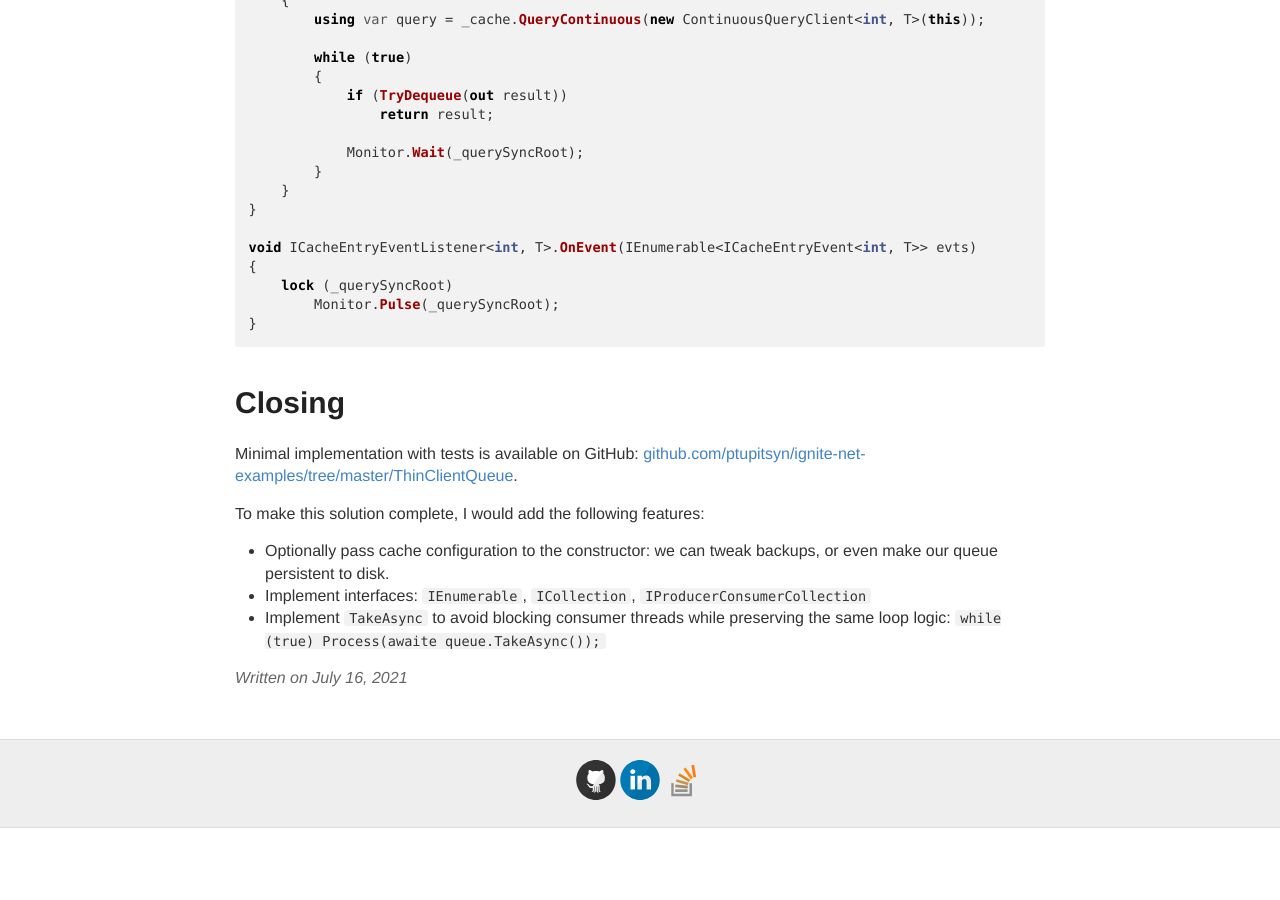
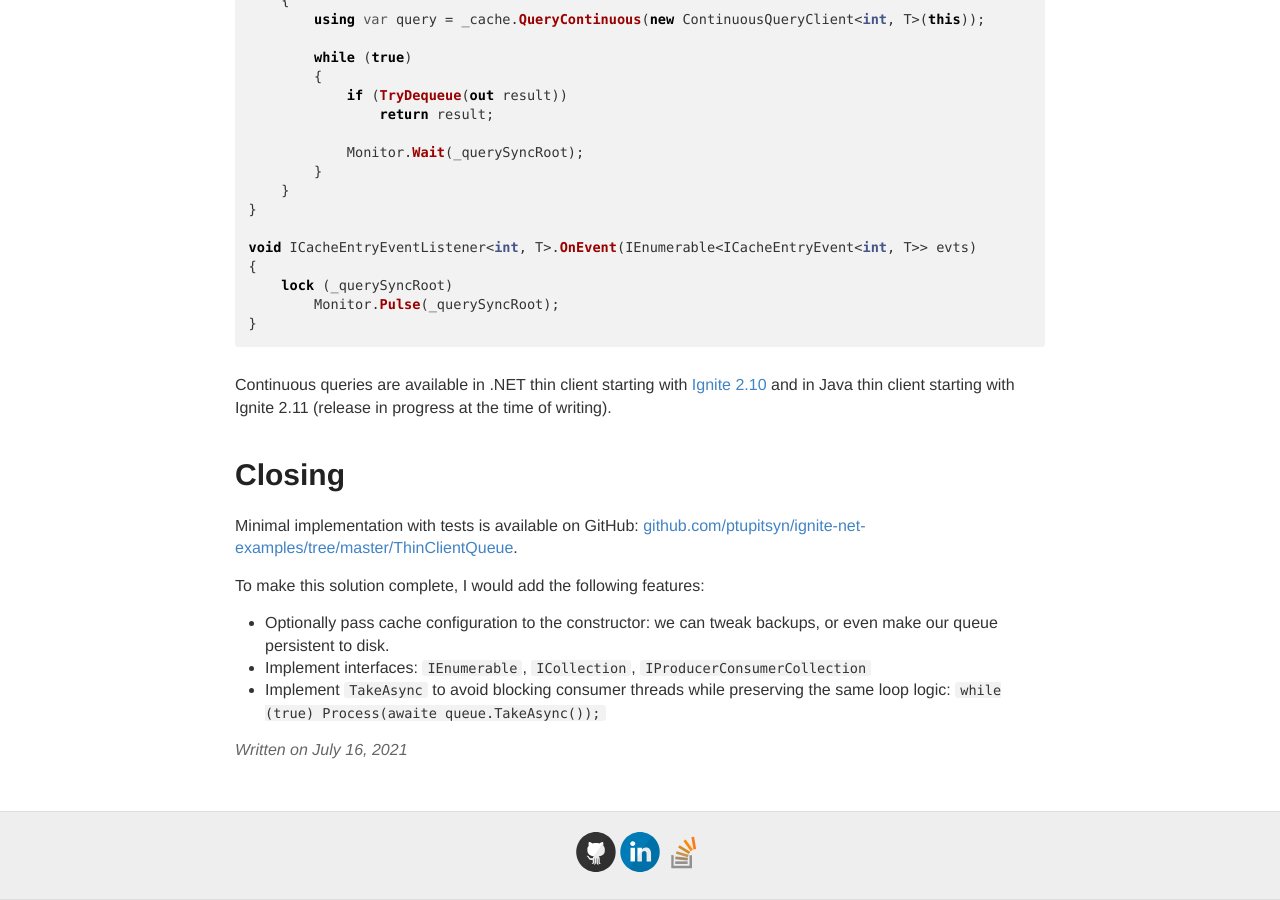
Before and after one commit to ptupitsyn/ptupitsyn.github.io, a Jekyll site: the page built from _posts/2021-07-16-Ignite-Thin-Client-Distributed-Blocking-Queue.md, in a window 1280 px wide and 900 px high, scrolled down 1760 px. Built offline with Jekyll 4.4.1, drawn with Linux system fonts in a browser that asks for light colours; comment, search, counter and statistics services are not loaded; before the commit the page ends 2588 px from its top, so only the background shows below that.

Commit message:
Add notes about cont query availability

````diff
--- a/_posts/2021-07-16-Ignite-Thin-Client-Distributed-Blocking-Queue.md
+++ b/_posts/2021-07-16-Ignite-Thin-Client-Distributed-Blocking-Queue.md
@@ -90,6 +90,8 @@ void ICacheEntryEventListener<int, T>.OnEvent(IEnumerable<ICacheEntryEvent<int,
 }
 ```
 
+Continuous queries are available in .NET thin client starting with [Ignite 2.10](https://ptupitsyn.github.io/Whats-New-In-Ignite-Net-2.10/) and in Java thin client starting with Ignite 2.11 (release in progress at the time of writing).
+
 # Closing
 
 Minimal implementation with tests is available on GitHub: [github.com/ptupitsyn/ignite-net-examples/tree/master/ThinClientQueue](https://github.com/ptupitsyn/ignite-net-examples/tree/master/ThinClientQueue).
````
